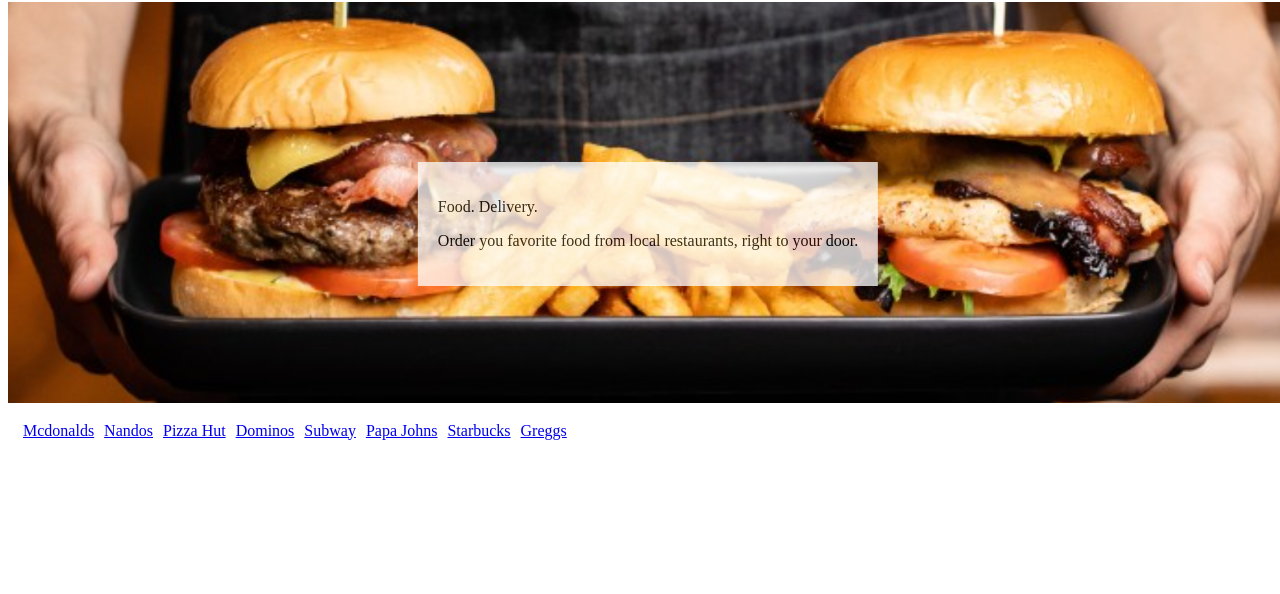
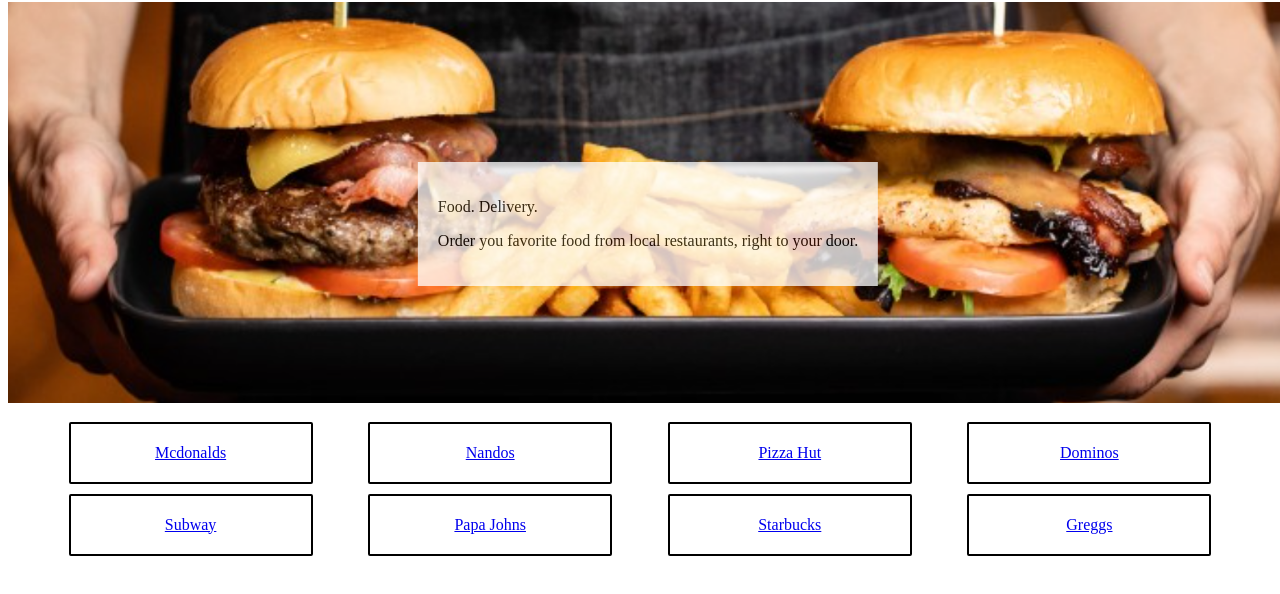
Before and after one commit to mattdyer1984/foodDelivery, a plain HTML site: page index.html in a window 1280 px wide. Shown: the part 78-672 px from the top of the page. Drawn offline with Linux system fonts and the light colour scheme.

Commit message:
Added Burger photo and links for restaurants

```diff
--- a/index.html
+++ b/index.html
@@ -19,14 +19,14 @@
             </div>
         </div>
         <div class="restaurants">
-            <a href="#">Mcdonalds</a>
-            <a href="#">Nandos</a>
-            <a href="#">Pizza Hut</a>
-            <a href="#">Dominos</a>
-            <a href="#">Subway</a>
-            <a href="#">Papa Johns</a>
-            <a href="#">Starbucks</a>
-            <a href="#">Greggs</a>
+            <a class="button" href="#">Mcdonalds</a>
+            <a class="button" href="#">Nandos</a>
+            <a class="button" href="#">Pizza Hut</a>
+            <a class="button" href="#">Dominos</a>
+            <a class="button" href="#">Subway</a>
+            <a class="button" href="#">Papa Johns</a>
+            <a class="button" href="#">Starbucks</a>
+            <a class="button" href="#">Greggs</a>
         </div>
     </body>
 </html>
--- a/style.css
+++ b/style.css
@@ -19,8 +19,15 @@ img {
 
 .restaurants {
     display: flex;
+    flex-wrap: wrap;
+    justify-content: space-evenly;
     gap: 10px;
     padding: 15px;
-
-
 }
+.button {
+    padding: 20px;
+    width: 200px;
+    border: 2px solid black;
+    border-radius: 2px;
+    text-align: center;
+}
```
